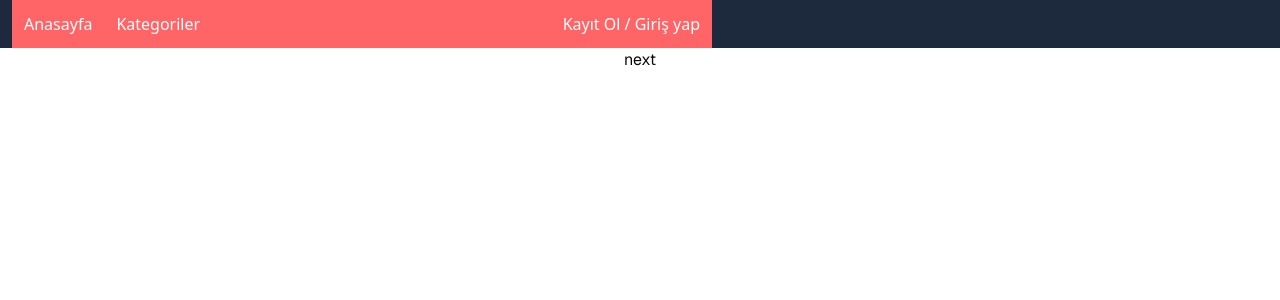
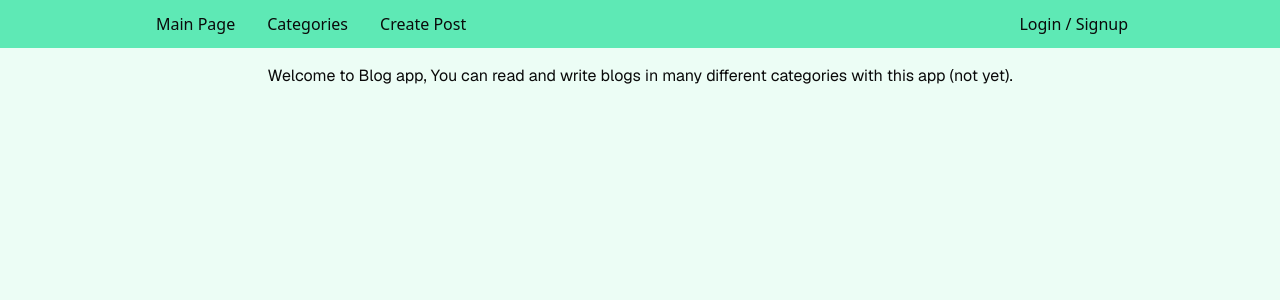
Before and after one commit to cemdenizdemir/next-blog, a Next.js app: page / in a window 1280 px wide. Shown: the top 300 px of the page. Built offline with nearby package versions, Linux system fonts and the light colour scheme.

Commit message:
feat: add navbar

```diff
--- a/app/layout.tsx
+++ b/app/layout.tsx
@@ -1,6 +1,7 @@
 import type { Metadata } from "next";
 import { Geist, Geist_Mono } from "next/font/google";
 import "./globals.css";
+import Link from "next/link";
 
 const geistSans = Geist({
   variable: "--font-geist-sans",
@@ -17,17 +18,6 @@ export const metadata: Metadata = {
   description: "Generated by create next app",
 };
 
-import {
-  NavigationMenu,
-  NavigationMenuContent,
-  NavigationMenuIndicator,
-  NavigationMenuItem,
-  NavigationMenuLink,
-  NavigationMenuList,
-  NavigationMenuTrigger,
-  NavigationMenuViewport,
-} from "@/components/ui/navigation-menu";
-
 export default function RootLayout({
   children,
 }: Readonly<{
@@ -36,20 +26,27 @@ export default function RootLayout({
   return (
     <html lang="en">
       <body
-        className={`${geistSans.variable} ${geistMono.variable} antialiased `}
+        className={`${geistSans.variable} ${geistMono.variable} antialiased bg-emerald-50`}
       >
-        <div className="bg-slate-800 text-white px-3 ">
-          <ul className="bg-red-400 flex justify-between items-center max-w-[700px] ">
-            <div className="flex [&>*]:p-3 [&>*]:hover:bg-slate-700 [&>*]:cursor-pointer">
-              <li>Anasayfa</li>
-              <li>Kategoriler</li>
+        <div className="bg-emerald-300">
+          <ul className="flex justify-between items-center max-w-[1000px] mx-auto  ">
+            <div className="flex [&>*]:py-3 [&>*]:px-4 [&>*]:hover:bg-emerald-400 [&>*]:cursor-pointer">
+              <li>
+                <Link href="/">Main Page</Link>
+              </li>
+              <li>
+                <Link href="/categories">Categories</Link>
+              </li>
+              <li>
+                <Link href="/create-blog">Create Post</Link>
+              </li>
             </div>
-            <li className="p-3 hover:bg-slate-700 cursor-pointer">
-              Kayıt Ol / Giriş yap
+            <li className="p-3 hover:bg-emerald-400 cursor-pointer">
+              <Link href="/register">Login / Signup</Link>
             </li>
           </ul>
         </div>
-        <div className="flex justify-center min-h-screen  font-[family-name:var(--font-geist-sans)]">
+        <div className="flex justify-center min-h-screen mt-4 font-[family-name:var(--font-geist-sans)]">
           {children}
         </div>
       </body>
--- a/app/page.tsx
+++ b/app/page.tsx
@@ -1,5 +1,8 @@
-import Image from "next/image";
-
 export default function Home() {
-  return <div>next</div>;
+  return (
+    <div>
+      Welcome to Blog app, You can read and write blogs in many different
+      categories with this app (not yet).
+    </div>
+  );
 }
```
